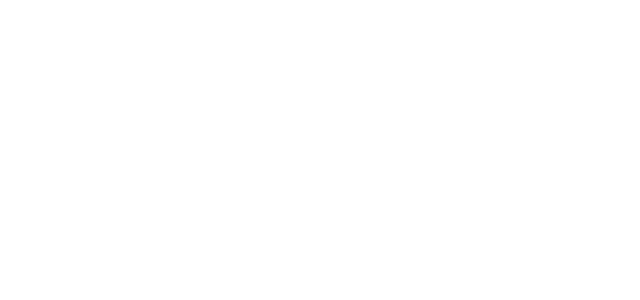
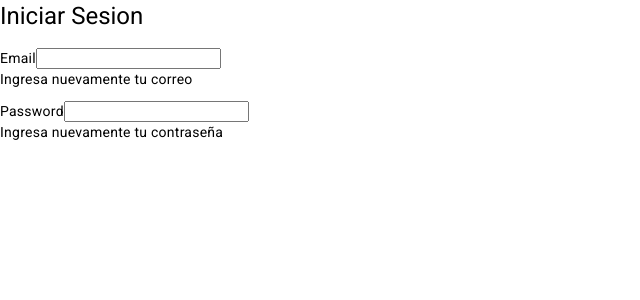
Before and after one commit to Nashe2/fundamento-angular, an Angular app: page /sesion in a window 1280 px wide. Before the commit this address led to /. Shown: the top 300 px of the page, without its empty margins (0-640 px from the left). Built offline with nearby package versions, Linux system fonts and the light colour scheme.

Commit message:
Sesion.
- Cree el modulo sesion.

- Cree la ruta sesion.

- Creacion de la estructura HTML del formulario sesion.

- Importe FormsModule en typescript para ngModel.

- Cree el objeto sesion para relacionarlo al ngModel, formulario.

```diff
--- a/src/app/app.routes.ts
+++ b/src/app/app.routes.ts
@@ -4,6 +4,7 @@
 import { AbarroteComponent } from './pages/abarrote/abarrote.component';
 import { ProductoComponent } from './pages/producto/producto.component';
 import { FormularioComponent } from './pages/formulario/formulario.component';
+import { SesionComponent } from './pages/sesion/sesion.component';
 
 export const routes: Routes = [
   {
@@ -26,4 +27,8 @@
     path: 'formulario',
     component: FormularioComponent,
   },
+  {
+    path: 'sesion',
+    component: SesionComponent,
+  },
 ];
--- /dev/null
+++ b/src/app/pages/sesion/sesion.component.html
@@ -0,0 +1,26 @@
+<h1>Iniciar Sesion</h1>
+
+<form>
+  <div class="input-group">
+    <label for="email">Email</label>
+    <input
+      type="text"
+      name="email"
+      required
+      id="email"
+      [(ngModel)]="sesion.email"
+    />
+    <p>Ingresa nuevamente tu correo</p>
+  </div>
+  <div class="input-group">
+    <label for="password">Password</label>
+    <input
+      type="text"
+      name="password"
+      required
+      id="password"
+      [(ngModel)]="sesion.password"
+    />
+    <p>Ingresa nuevamente tu contraseña</p>
+  </div>
+</form>
--- /dev/null
+++ b/src/app/pages/sesion/sesion.component.ts
@@ -0,0 +1,17 @@
+import { Component } from '@angular/core';
+import { FormsModule } from '@angular/forms';
+
+@Component({
+  selector: 'app-sesion',
+  standalone: true,
+  imports: [FormsModule],
+  templateUrl: './sesion.component.html',
+  styleUrl: './sesion.component.scss'
+})
+export class SesionComponent {
+
+  sesion = {
+    email: '',
+    password: '',
+  }
+}
```
Also changed, not shown: src/app/pages/sesion/sesion.component.scss (added), 1 other file (tests, documents, lock files or other folders).
